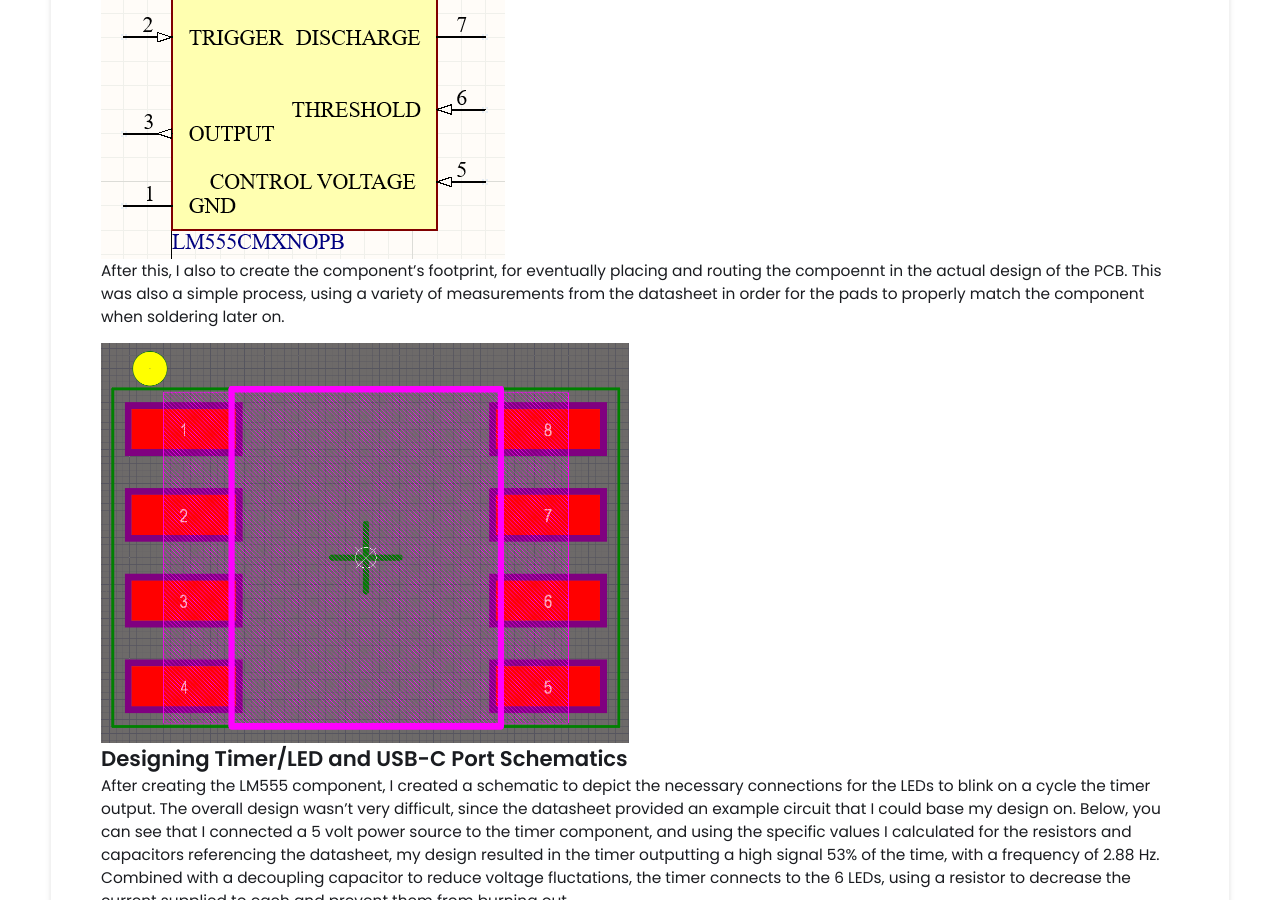
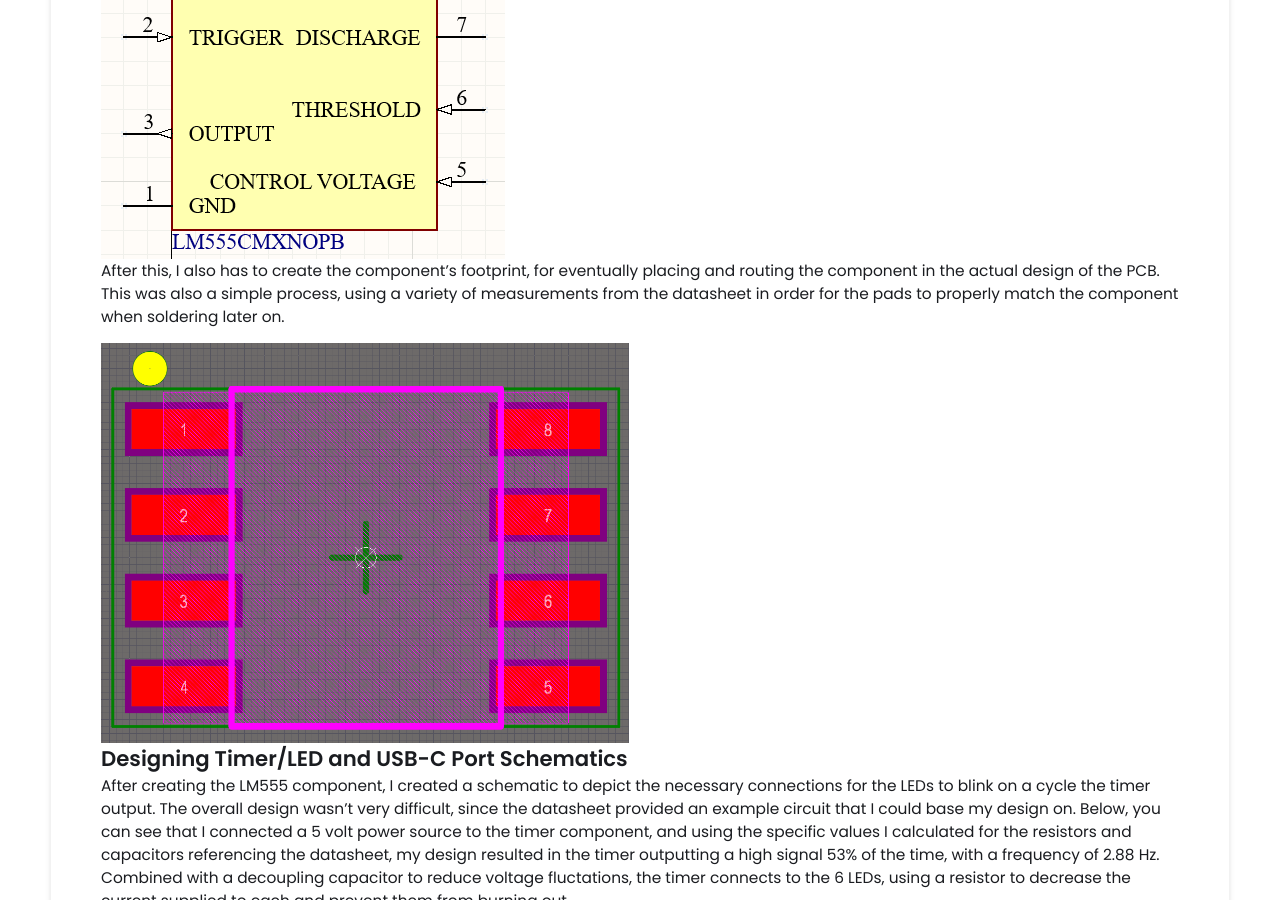
Before and after one commit to wschotte/wschotte.github.io, a Jekyll site: the page built from _projects/led-keychain/index.md, in a window 1280 px wide and 900 px high, scrolled down 1243 px. Built offline with Jekyll 4.4.1, drawn with Linux system fonts in a browser that asks for light colours.

Commit message:
Fix typos in LM555 timer component description
Corrected typos in the description of the PCB design process.

```diff
--- a/_projects/led-keychain/index.md
+++ b/_projects/led-keychain/index.md
@@ -20,7 +20,7 @@
 <br>
 Starting the PCB design, I had to create a component in Altium to represent the LM555 timer in the schematic. This was fairly simple, and I only had to reference the pins on the datasheet for proper labelling.
 {% include image-gallery.html images="timer.png" height="400" %}
-After this, I also to create the component's footprint, for eventually placing and routing the compoennt in the actual design of the PCB. This was also a simple process, using a variety of measurements from the datasheet in order for the pads to properly match the component when soldering later on.
+After this, I also has to create the component's footprint, for eventually placing and routing the component in the actual design of the PCB. This was also a simple process, using a variety of measurements from the datasheet in order for the pads to properly match the component when soldering later on.
 {% include image-gallery.html images="timer-footprint.jpg" height="400" %}
 ## Designing Timer/LED and USB-C Port Schematics
 After creating the LM555 component, I created a schematic to depict the necessary connections for the LEDs to blink on a cycle the timer output. The overall design wasn't very difficult, since the datasheet provided an example circuit that I could base my design on. Below, you can see that I connected a 5 volt power source to the timer component, and using the specific values I calculated for the resistors and capacitors referencing the datasheet, my design resulted in the timer outputting a high signal 53% of the time, with a frequency of 2.88 Hz. Combined with a decoupling capacitor to reduce voltage fluctations, the timer connects to the 6 LEDs, using a resistor to decrease the current supplied to each and prevent them from burning out.
```
